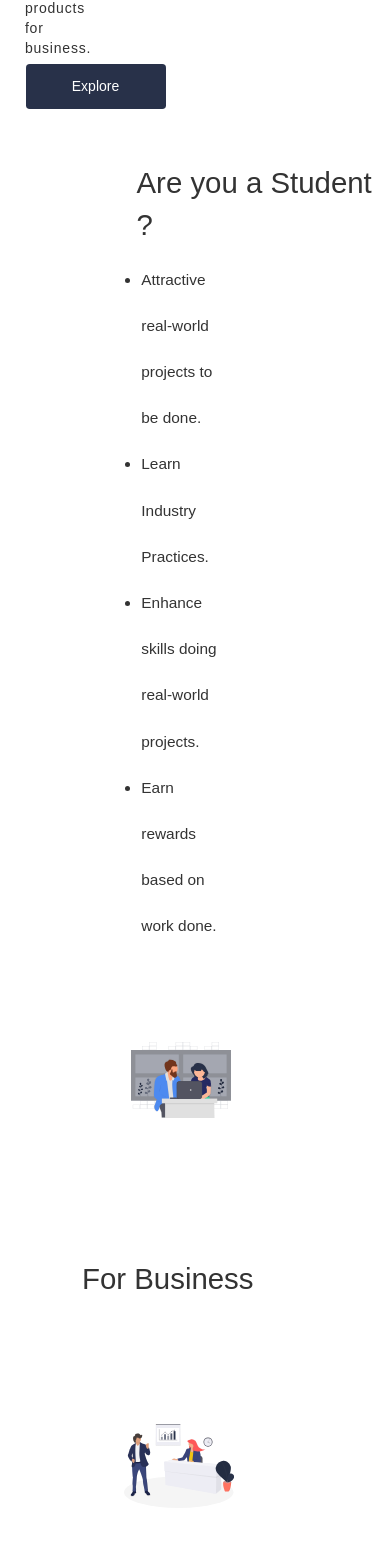
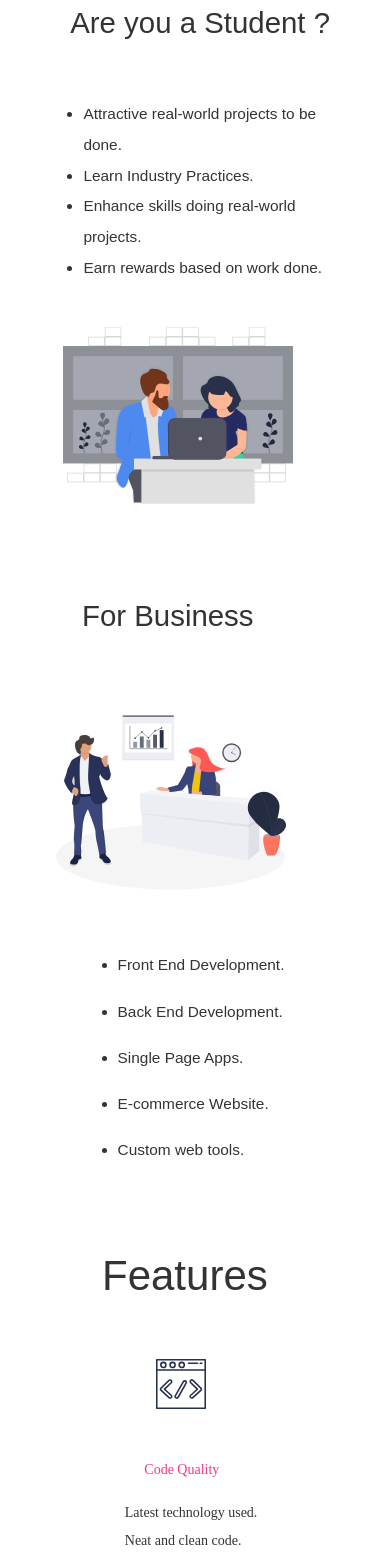
Before and after one commit to mad-hacks/madhacks-webapp, a Vue app: page / in a window 390 px wide. Shown: the part 393-1954 px from the top of the page. Built offline with nearby package versions, Linux system fonts and the light colour scheme; a web font is replaced by a local one.

Commit message:
Optimized Mobile View at 736px (iPhone 6 Plus)

```diff
--- a/src/assets/css/welcome.css
+++ b/src/assets/css/welcome.css
@@ -1353,3 +1353,52 @@
     background-image: none;
   }
 }
+  @media screen and (max-width: 737px){
+    .mhacks-top-para{
+      width: 270px;
+    }
+    .mhacks-mid-header{
+      margin-left: -2%;
+    }
+    .mhacks-mid-content{
+      width: 270px;
+      line-height: 2em;
+      margin-left: -40%;
+    }
+    .mhacks-mid-content-pic{
+      height: 239px;
+      width: 230px;
+      float: right;
+      margin-right: -35%;
+    }
+    .mhacks-mid-content-business{
+      width: 270px;
+      margin-left: -5%;
+    }
+    .mhacks-mid-mission-sec-bg{
+      display: none;
+    }
+    .mhacks-mid-mission-content{
+      width: 320px;
+      margin-bottom: 195px;
+    }
+    .team-section{
+      display: grid;
+      float: left;
+      margin-left: 5%;
+    }
+    .mhacks-last-contact-header{
+      margin-top: 10%;
+      margin-right: 8%;
+    }
+    .mhacks-last-contact-input-bg{
+      display: none;
+    }
+    .contact-form{
+      width: 350px;
+    }
+    .mhacks-last-contact-input-header{
+      margin-top: 20%;
+      margin-bottom: 10%;
+    }
+}
--- a/src/components/pageComponents/Welcome.vue
+++ b/src/components/pageComponents/Welcome.vue
@@ -318,7 +318,7 @@
 
             <div class="container mhacks-mid-team-container">
               <center>
-              <div class="row">
+              <div class="row team-section">
                 <div class="col-xs-1 col-sm-1 col-md-1 col-lg-1">
                   <img src="../../assets/images/alan.jpeg" tabindex="0" @click="renderedComponent='Alan'" class="mhacks-mid-team-card-other-pic"/>
                 </div>
@@ -353,7 +353,7 @@
     <!-- Contact Us Section -->
     <div class="container">
       <div class="row">
-        <div class="col-xs-6 col-sm-6 col-md-6 col-lg-6">
+        <div class="col-xs-6 col-sm-6 col-md-6 col-lg-6 contact-form">
           <div class="row">
             <div class="col-xs-12 col-sm-12 col-md-12 col-lg-12">
               <div class="mhacks-last-contact-input-header">Drop us a message</div>
--- a/src/components/pageComponents/mv_features.vue
+++ b/src/components/pageComponents/mv_features.vue
@@ -165,4 +165,57 @@
         line-height: 2em;
     }
 }
+@media screen and (max-width: 737px){
+    .codeq_img{
+        margin-top: -750px;
+        margin-left: 40%;
+    }
+    .codeq_desc{
+        margin-top: -80%;
+        margin-left: 37%;
+    }
+    .codeq_desc_list{
+        margin-left: 32%;
+        margin-top: -70%;
+    }
+    .resp_img{
+        margin-left: 38%;
+        margin-top: -75%;
+    }
+    .resp_desc{
+        margin-left: 37%;
+        margin-top: -26%;
+    }
+    .resp_desc_list{
+        margin-left: 32%;
+        margin-top: -15%;
+    }
+    .bc_img{
+        margin-left: 38%;
+    }
+    .bc_desc{
+        margin-left: 30%;
+    }
+    .bc_desc_list{
+        margin-left: -33%;
+    }
+    .lsupport_img{
+        margin-left: 38%;
+    }
+    .lsupport_desc{
+        margin-left: 32%;
+    }
+    .lsupport_desc_list{
+        margin-left: -26%;
+    }
+    .tsupport_img{
+        margin-left: 39%;
+    }
+    .tsupport_desc{
+        margin-left: 30%;
+    }
+    .tsupport_desc_list{
+        margin-left: -28%;
+    }
+}
 </style>
```
